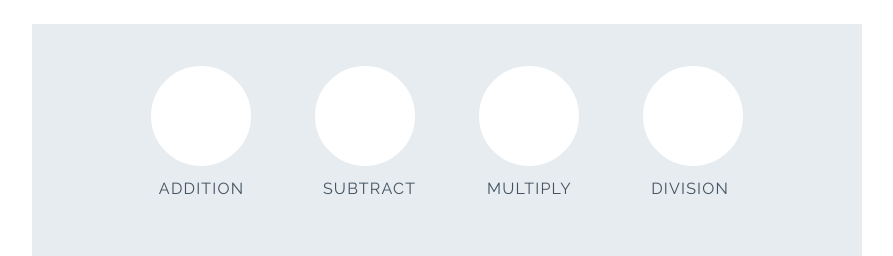
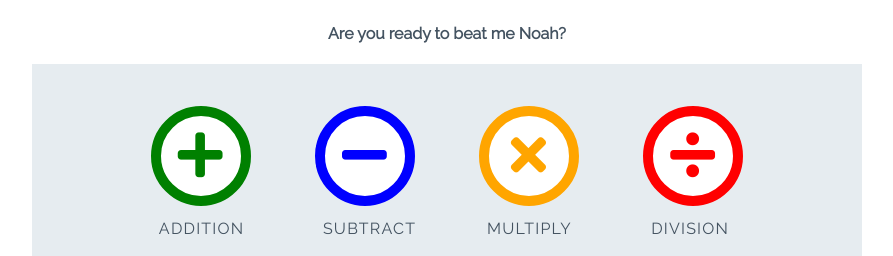
Before and after one commit to AdamPillis/love-maths, a plain HTML site: page index.html in a window 1280 px wide. Shown: the part 79-335 px from the top of the page, without its empty margins (193-1086 px from the left). Drawn offline with Linux system fonts and the light colour scheme.

Commit message:
Fix: big button icons

```diff
--- a/assets/js/script.js
+++ b/assets/js/script.js
@@ -33,8 +33,8 @@ function runGame(gameType) {
     document.getElementById('answer-box').focus();
 
     //Creates two random numbers between 1 and 25
-    let num1 = Math.floor(Math.random() *25) +1;
-    let num2 = Math.floor(Math.random() *25) +1;
+    let num1 = Math.floor(Math.random() *1200) +1;
+    let num2 = Math.floor(Math.random() *120) +1;
 
     if(gameType === "addition") {
         displayAdditionQuestion(num1, num2);
@@ -61,7 +61,7 @@ function checkAnswer() {
     let isCorrect = userAnswer === calculatedAnswer[0];
 
     if (isCorrect) {
-        alert("Hey! You got it right! :D");
+        alert("Well done Noah! You got it right! :D");
         incrementScore();
     } else {
         alert(`Awwww.... you answered ${userAnswer}. The correct answer was ${calculatedAnswer[0]}!`);
--- a/index.html
+++ b/index.html
@@ -19,19 +19,20 @@
     <h1 class="heading">
         <img class="logo" src="assets/images/logo.png" alt="logo"> Love Maths
     </h1>
+    <h4>Are you ready to beat me Noah?</h4>
 
     <div class="game-area">
         <div class="controls-area">
-            <button data-type="addition" class="btn btn--big btn-green">
+            <button data-type="addition" class="btn btn--big btn--green">
                 <i class="fas fa-plus"></i>
             </button>
-            <button data-type="subtract" class="btn btn--big btn-blue">
+            <button data-type="subtract" class="btn btn--big btn--blue">
                 <i class="fas fa-minus"></i>
             </button>
-            <button data-type="multiply" class="btn btn--big btn-orange">
+            <button data-type="multiply" class="btn btn--big btn--orange">
                 <i class="fas fa-times"></i>
             </button>
-            <button data-type="division" class="btn btn--big btn-red">
+            <button data-type="division" class="btn btn--big btn--red">
                 <i class="fas fa-divide"></i>
             </button>
         </div>
```
